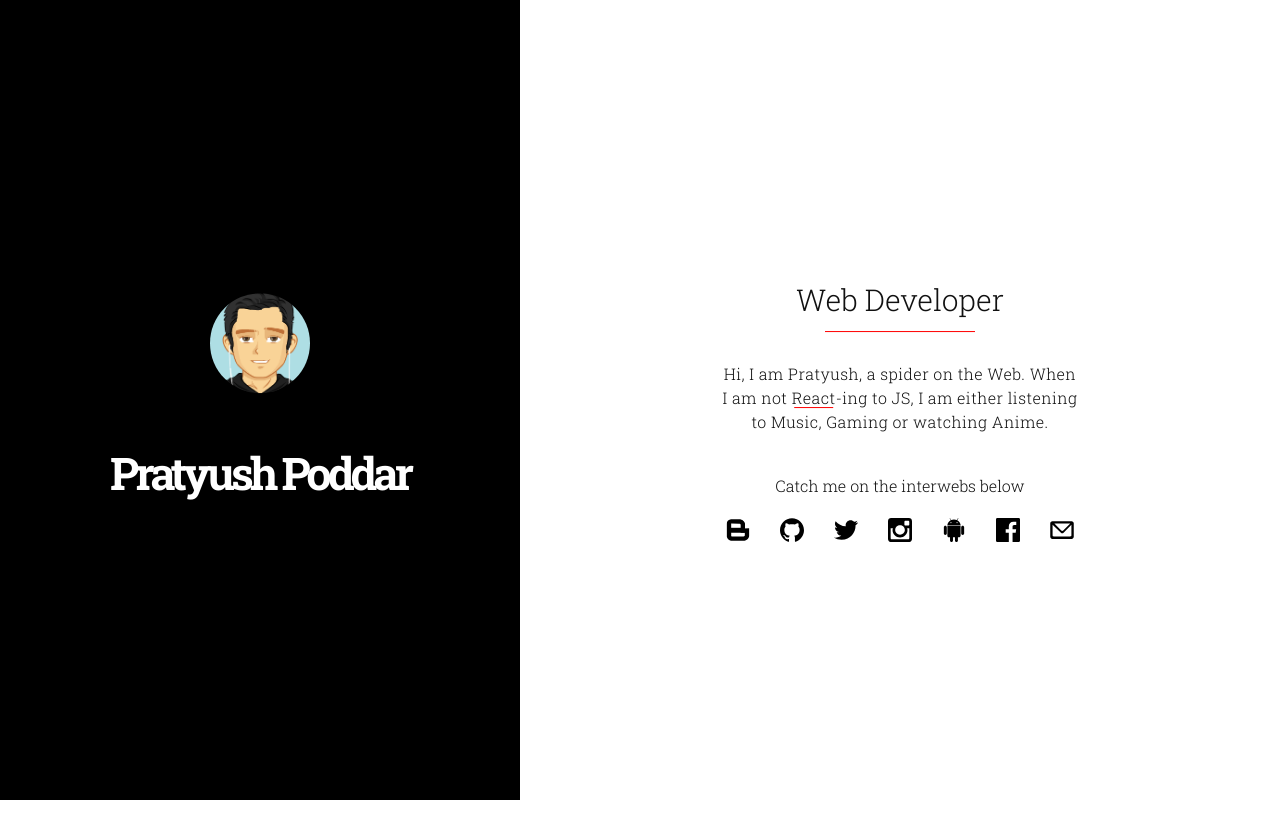
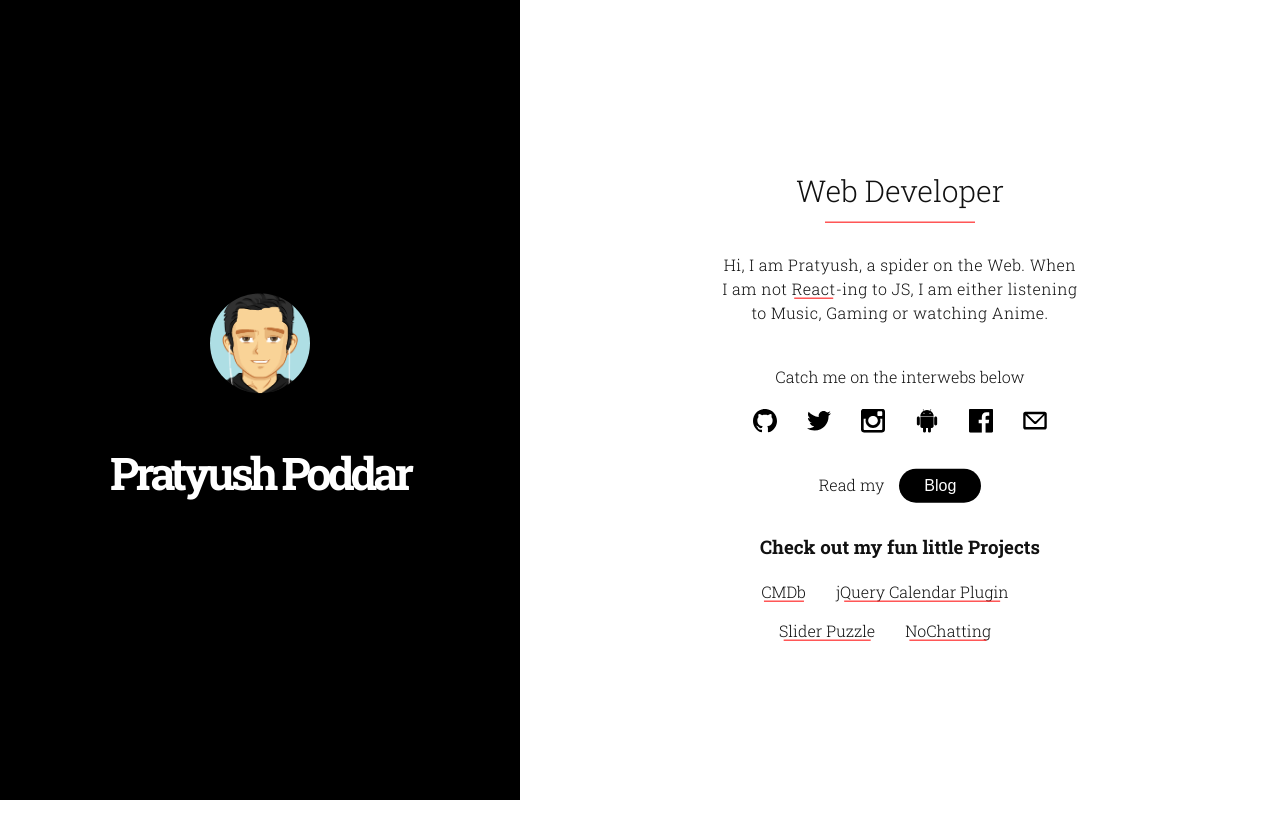
Before and after one commit to wrick17/website-blogs, a Gatsby site: page / in a window 1280 px wide. Before the commit the page ends 800 px from the top, so only its background shows below. Built offline with nearby package versions, Linux system fonts and the light colour scheme; Gatsby itself is replaced by a stand-in of ours.

Commit message:
added project links

```diff
--- a/src/components/theme-switch.js
+++ b/src/components/theme-switch.js
@@ -51,6 +51,19 @@ const ThemeSwitch = () => {
         }
       }
     }
+
+    const darkThemeMq = window.matchMedia('(prefers-color-scheme: dark)');
+    darkThemeMq.addEventListener('change', (e) => {
+      if (e.matches) {
+        localStorage.setItem('theme', 'dark');
+        document.documentElement.setAttribute('data-theme', 'dark');
+        toggleSwitch.checked = true;
+      } else {
+        localStorage.setItem('theme', 'light');
+        document.documentElement.setAttribute('data-theme', 'light');
+        toggleSwitch.checked = false;
+      }
+    });
   }, []);
 
   return (
--- a/src/css/home.css
+++ b/src/css/home.css
@@ -42,7 +42,7 @@
   margin-bottom: 40px;
 }
 .secondary-title::after {
-  content: '';
+  content: "";
   position: absolute;
   left: 50%;
   top: 120%;
@@ -71,6 +71,10 @@
   display: block;
   margin-top: 30px;
 }
+.v-spacer {
+  display: inline-block;
+  margin-right: 30px;
+}
 .social-links {
   padding-left: 0;
   margin-bottom: 0;
@@ -88,7 +92,9 @@
   width: 24px;
 }
 .blog-link {
+  margin: auto;
   margin-top: 30px;
+  max-width: 300px;
 }
 .blog-link button {
   background-color: #000;
@@ -99,6 +105,10 @@
   border-radius: 50px;
   border: none;
   cursor: pointer;
+}
+.project {
+  display: inline-block;
+  margin-bottom: 15px;
 }
 @media (min-width: 992px) {
   .topper,
--- a/src/pages/index.js
+++ b/src/pages/index.js
@@ -8,18 +8,17 @@ import twitter from '@images/twitter.svg';
 import instagram from '@images/instagram.svg';
 import android from '@images/android.svg';
 import facebook from '@images/facebook.svg';
-import blog from '@images/blog.svg';
 import email from '@images/email.svg';
 
 import '@css/home.css';
 
 const links = [
-  {
-    href: '/blogs',
-    image: blog,
-    alt: 'Pratyush Poddar Blog Link',
-    sameSite: true,
-  },
+  // {
+  //   href: '/blogs',
+  //   image: blog,
+  //   alt: 'Pratyush Poddar Blog Link',
+  //   sameSite: true,
+  // },
   {
     href: 'https://github.com/wrick17',
     image: github,
@@ -52,6 +51,25 @@ const links = [
   },
 ];
 
+const projects = [
+  {
+    title: 'CMDb',
+    link: 'https://cmdb.wrick17.com/',
+  },
+  {
+    title: 'jQuery Calendar Plugin',
+    link: 'https://calendar.wrick17.com/',
+  },
+  {
+    title: 'Slider Puzzle',
+    link: 'https://slideitup.wrick17.com/',
+  },
+  {
+    title: 'NoChatting',
+    link: 'https://nochatting.wrick17.com/',
+  },
+];
+
 const IndexPage = () => (
   <Layout noHeader>
     <div className="center home-layout">
@@ -65,14 +83,15 @@ const IndexPage = () => (
         <div className="content">
           <h2 className="secondary-title">Web Developer</h2>
           <p className="home-content">
-            Hi, I am Pratyush, a spider on the Web. When I am not{' '}
+            Hi, I am Pratyush, a spider on the Web. When I am not{" "}
             <a
               href="https://reactjs.org/"
               target="_blank"
               rel="noopener noreferrer"
             >
               React
-            </a>-ing to JS, I am either listening to Music, Gaming or watching
+            </a>
+            -ing to JS, I am either listening to Music, Gaming or watching
             Anime.
           </p>
           <div className="spacer" />
@@ -98,12 +117,23 @@ const IndexPage = () => (
               </li>
             ))}
           </ul>
-          {/* <div className="blog-link">
-            Or Read my
+          <div className="blog-link">
+            Read my
             <Link to="/blogs" className="no-link-color">
-              <button>Blogs</button>
+              <button>Blog</button>
             </Link>
-          </div> */}
+          </div>
+          <div className="blog-link">
+            <h3>Check out my fun little Projects</h3>
+            {projects.map(({ title, link }) => (
+              <span key={title} className="project">
+                <Link to={link} target="_blank" rel="noopener noreferrer">
+                  {title}
+                </Link>
+                <span className="v-spacer" />
+              </span>
+            ))}
+          </div>
         </div>
       </div>
     </div>
```
Also changed, not shown: package.json (+16 -16 lines), 3 other files.
